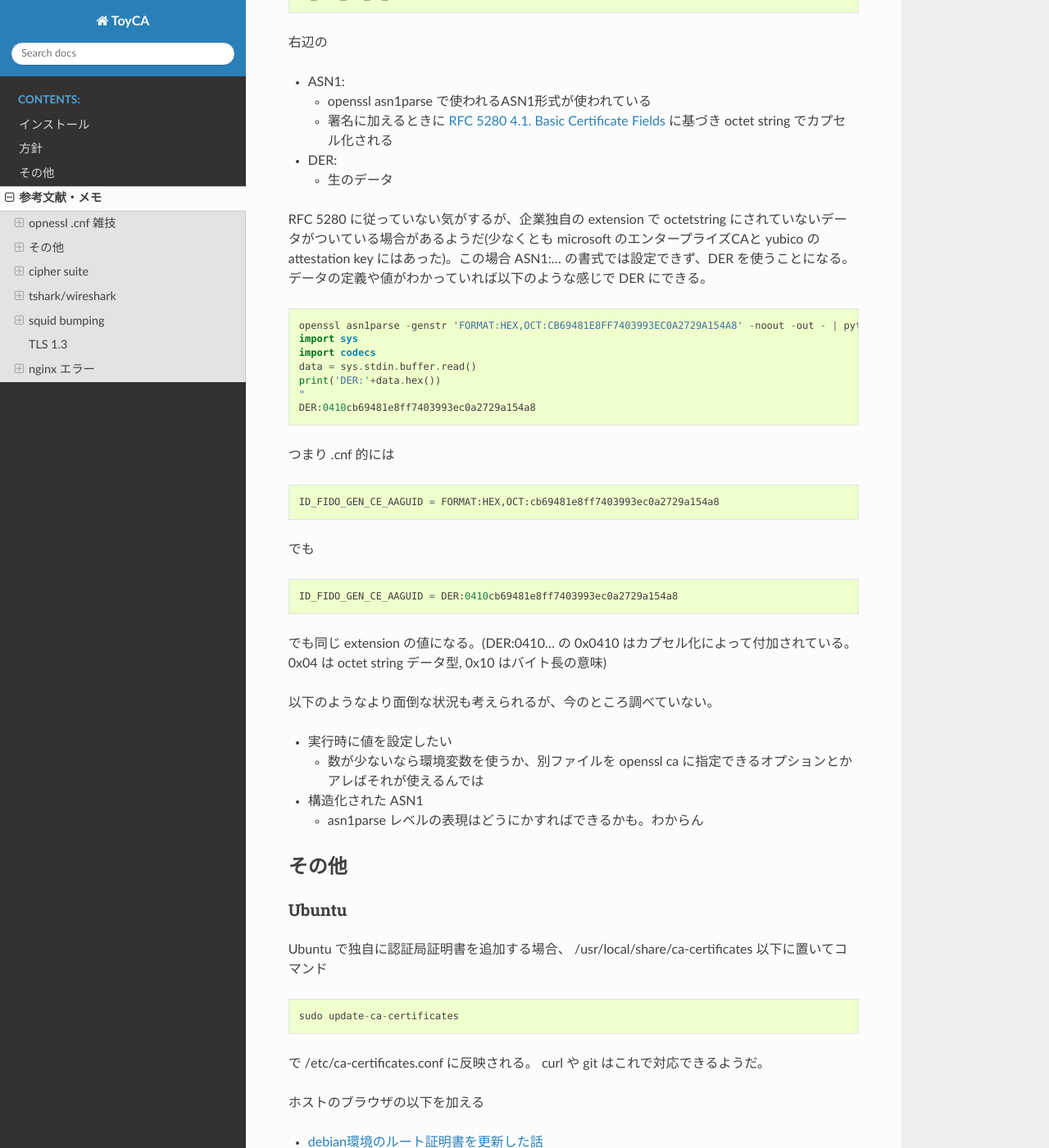
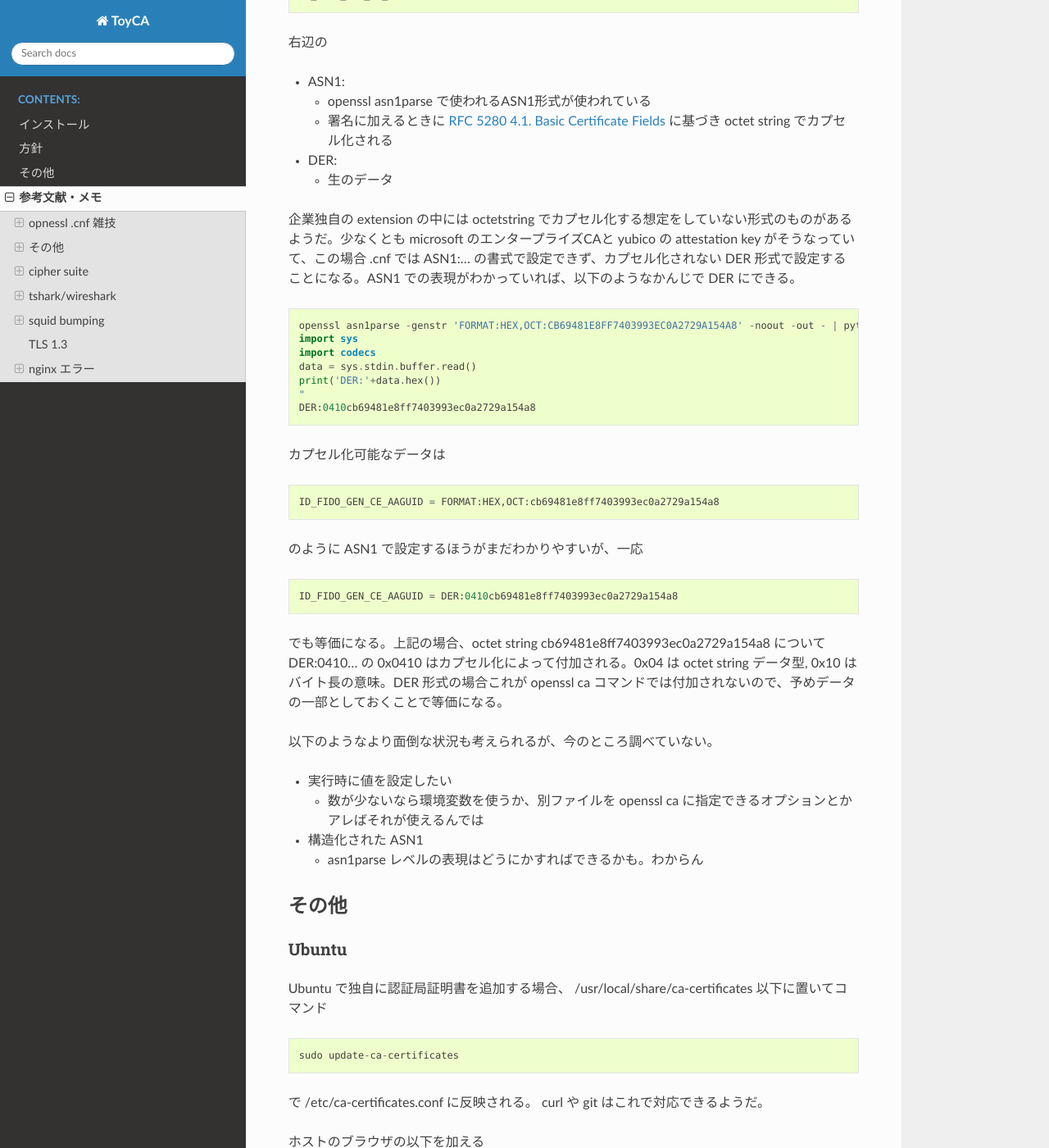
Before and after one commit to omitroom13/toyca, a Sphinx documentation site: the page built from doc/03.md, in a window 1280 px wide and 1400 px high, scrolled down 858 px. Shown: the whole window at 82% size. Built offline with Sphinx 7.4.7 and the Read the Docs theme 2.0.0, drawn with Linux system fonts in a browser that asks for light colours.

````diff
--- a/doc/03.md
+++ b/doc/03.md
@@ -39,9 +39,7 @@
 - DER:
   - 生のデータ
 
-
-RFC 5280 に従っていない気がするが、企業独自の extension で octetstring にされていないデータがついている場合があるようだ(少なくとも microsoft のエンタープライズCAと yubico の attestation key にはあった)。この場合 ASN1:... の書式では設定できず、DER を使うことになる。データの定義や値がわかっていれば以下のような感じで DER にできる。
-
+企業独自の extension の中には octetstring でカプセル化する想定をしていない形式のものがあるようだ。少なくとも microsoft のエンタープライズCAと yubico の attestation key がそうなっていて、この場合 .cnf では ASN1:... の書式で設定できず、カプセル化されない DER 形式で設定することになる。ASN1 での表現がわかっていれば、以下のようなかんじで DER にできる。
 
 ```
 openssl asn1parse -genstr 'FORMAT:HEX,OCT:CB69481E8FF7403993EC0A2729A154A8' -noout -out - | python -c "
@@ -53,19 +51,19 @@
 DER:0410cb69481e8ff7403993ec0a2729a154a8
 ```
 
-つまり .cnf 的には
+カプセル化可能なデータは
 
 ```
 ID_FIDO_GEN_CE_AAGUID = FORMAT:HEX,OCT:cb69481e8ff7403993ec0a2729a154a8
 ```
 
-でも
+のように ASN1 で設定するほうがまだわかりやすいが、一応
 
 ```
 ID_FIDO_GEN_CE_AAGUID = DER:0410cb69481e8ff7403993ec0a2729a154a8
 ```
 
-でも同じ extension の値になる。(DER:0410... の 0x0410 はカプセル化によって付加されている。0x04 は octet string データ型, 0x10 はバイト長の意味)
+でも等価になる。上記の場合、octet string cb69481e8ff7403993ec0a2729a154a8 について DER:0410... の 0x0410 はカプセル化によって付加される。0x04 は octet string データ型, 0x10 はバイト長の意味。DER 形式の場合これが openssl ca コマンドでは付加されないので、予めデータの一部としておくことで等価になる。
 
 以下のようなより面倒な状況も考えられるが、今のところ調べていない。
 
````
Also changed, not shown: 2 other files.
